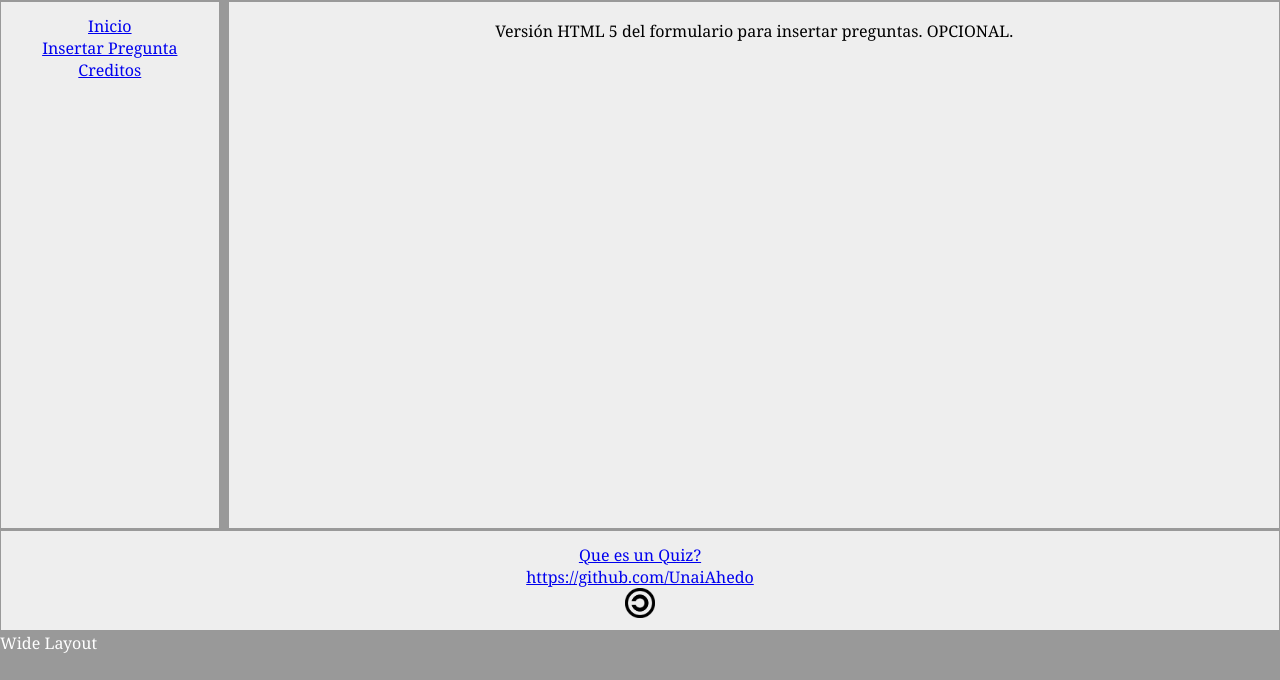
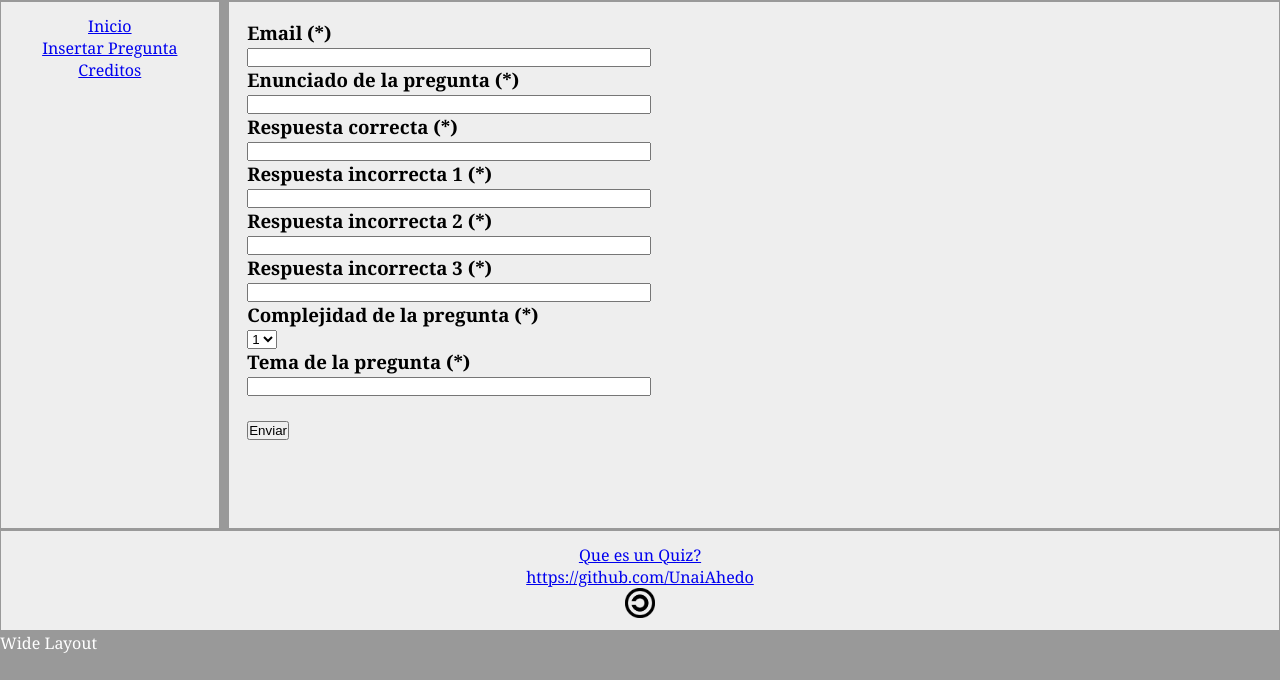
Before and after one commit to UnaiAhedo/Laboratorio2A, a PHP site: page /QuestionFormHtml5.php in a window 1280 px wide. Shown: the part 75-755 px from the top of the page. Run offline with PHP 8.4, Linux system fonts and the light colour scheme.

Commit message:
Validacion 3.0
Apartado opcional html5 hecho

```diff
--- a/php/QuestionFormHtml5.php
+++ b/php/QuestionFormHtml5.php
@@ -6,10 +6,38 @@
 <body>
   <?php include '../php/Menus.php' ?>
   <section class="main" id="s1">
-    <div>
+    <div align = "left">
+      <form id='fquestion' name='fquestion' action=’AddQuestion.php’>
+            <h3>Email (*)</h3>
+            <input type = "text" id = "email" name = "email" style="WIDTH: 400px" pattern = "[a-z]*[A-Z]*[0-9]+[0-9]+[0-9]+@ikasle[.]ehu[.]e[u]?s|[a-z]*[A-Z]*[.][a-z]*[A-Z]*@ehu[.]e[u]?s|[a-z]*[A-Z]*@ehu[.]e[u]?s"  title = "Introduce un correo de la universidad válido." required>
 
-      Versión HTML 5 del formulario para insertar preguntas.
-	  OPCIONAL.
+            <h3>Enunciado de la pregunta (*)</h3>
+            <input type = "text" id = "enunciado" name = "enunciado" style="WIDTH: 400px" pattern=".{10,}" title = "Mínimo 10 carácteres." required>
+
+            <h3>Respuesta correcta (*)</h3>
+            <input type = "text" id = "recor" name = "rescor" style="WIDTH: 400px" required>
+
+            <h3>Respuesta incorrecta 1 (*)</h3>
+            <input type = "text" id = "respin1" name = "respin1" style="WIDTH: 400px" required>
+
+            <h3>Respuesta incorrecta 2 (*)</h3>
+            <input type = "text" id = "respin2" name = "respin2" style="WIDTH: 400px" required>
+
+            <h3>Respuesta incorrecta 3 (*)</h3>
+            <input type = "text" id = "respin3" name = "respin3" style="WIDTH: 400px" required>
+
+            <h3>Complejidad de la pregunta (*)</h3>
+            <select>
+                <option value = "comp1">1</option>
+                <option value = "comp2">2</option>
+                <option value = "comp3">3</option>
+            </select>
+
+            <h3>Tema de la pregunta (*)</h3>
+            <input type = "text" id = "tema" name = "tema" style="WIDTH: 400px" required><br><br>
+
+            <input type = "submit" value = "Enviar">
+        </form>
 
     </div>
   </section>
```
